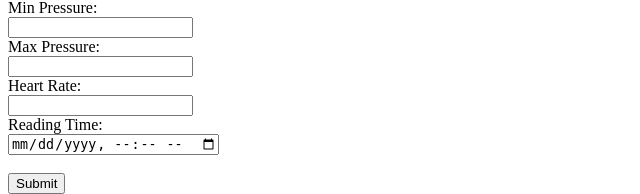
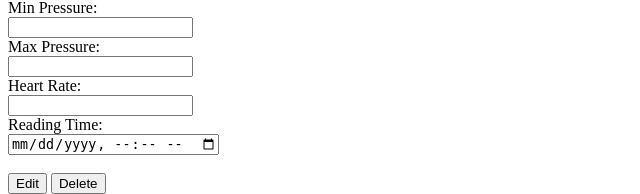
Before and after one commit to Allegromare/heart, a Django app: template heart_app/templates/heart_app/edit_reading.html in a window 1280 px wide. Shown: the part 133-327 px from the top of the page, without its empty margins (0-640 px from the left). Run offline with Django 5.2, Linux system fonts and the light colour scheme; the template is opened without the code that fills it, so the values that code supplies are empty; parts of the project's set-up code (start-up, migrations or seed data) failed here and were passed over.

Commit message:
feat: Add delete button and functionality to edit reading page

```diff
--- a/heart_app/templates/heart_app/edit_reading.html
+++ b/heart_app/templates/heart_app/edit_reading.html
@@ -12,6 +12,10 @@
         <input type="number" id="heart_rate" name="heart_rate" value="{{ reading.heart_rate }}"><br>
         <label for="reading_time">Reading Time:</label><br>
         <input type="datetime-local" id="reading_time" name="reading_time" value="{{ reading.reading_time|date:'Y-m-d\TH:i' }}"><br><br>
-        <input type="submit" value="Submit">
+        <input type="submit" value="Edit">
+        <button type="button" onclick="document.getElementById('delete-form').submit()">Delete</button>
+    </form>
+    <form id="delete-form" method="post" action="{% url 'delete_reading' pk=reading.pk %}">
+        {% csrf_token %}
     </form>
 {% endblock %}
--- a/heart_app/urls.py
+++ b/heart_app/urls.py
@@ -6,4 +6,5 @@ urlpatterns = [
     path('/about', views.about, name='about'),
     path('add/', views.add_reading, name='add_reading'),
     path('edit/<int:pk>/', views.edit_reading, name='edit_reading'),
+    path('delete/<int:pk>/', views.delete_reading, name='delete_reading'),
 ]
--- a/heart_app/views.py
+++ b/heart_app/views.py
@@ -27,3 +27,8 @@ def edit_reading(request, pk):
         reading.save()
         return redirect('homepage')
     return render(request, 'heart_app/edit_reading.html', {'reading': reading})
+
+def delete_reading(request, pk):
+    reading = HeartReading.objects.get(pk=pk)
+    reading.delete()
+    return redirect('homepage')
```
